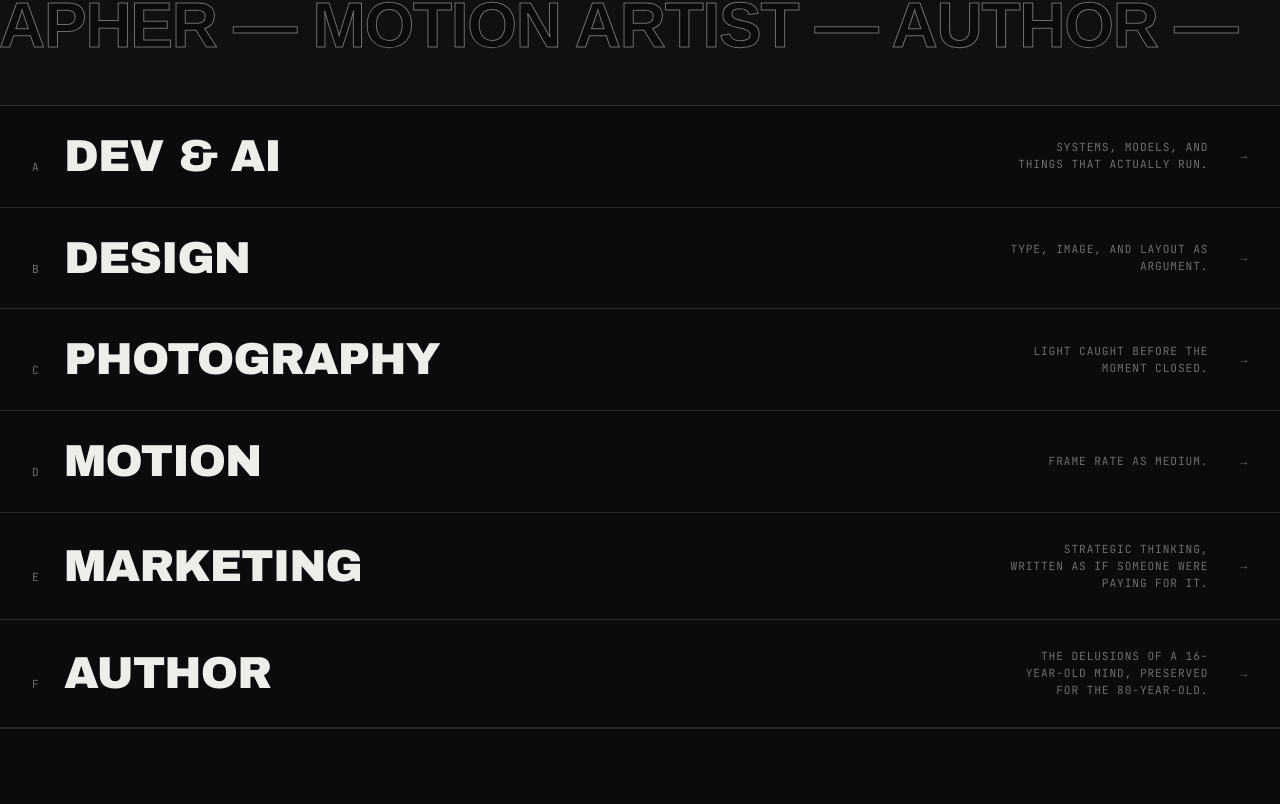
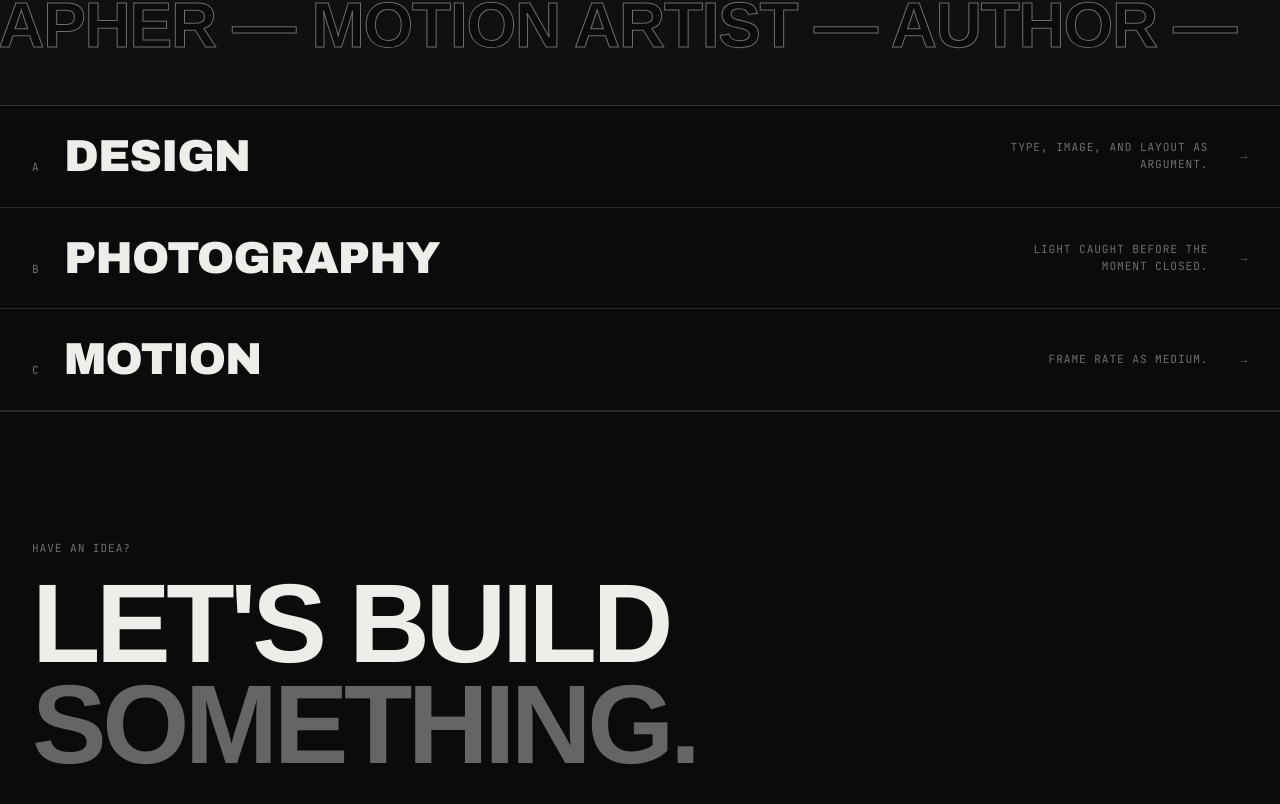
Before and after one commit to atharvgarg2010/Professional, a Next.js app in the folder portfolio/: page / in a window 1280 px wide. Shown: the part 896-1700 px from the top of the page. Built offline with nearby package versions, Linux system fonts and the light colour scheme.

Commit message:
Stable V1.3

```diff
--- a/portfolio/components/CategoryGrid.tsx
+++ b/portfolio/components/CategoryGrid.tsx
@@ -4,15 +4,15 @@ import Link from 'next/link';
 import { useState } from 'react';
 
 const categories = [
-  {
-    href:    '/dev',
-    slug:    'dev',
-    label:   'Dev & AI',
-    accent:  '#78ffb4',
-    bg:      '#0b1f14',
-    desc:    'Systems, models, and things that actually run.',
-    index:   'A',
-  },
+  // {
+  //   href:    '/dev',
+  //   slug:    'dev',
+  //   label:   'Dev & AI',
+  //   accent:  '#78ffb4',
+  //   bg:      '#0b1f14',
+  //   desc:    'Systems, models, and things that actually run.',
+  //   index:   'A',
+  // },
   {
     href:    '/design',
     slug:    'design',
@@ -20,7 +20,7 @@ const categories = [
     accent:  '#ff5a2b',
     bg:      '#1a0a06',
     desc:    'Type, image, and layout as argument.',
-    index:   'B',
+    index:   'A', // Updated index
   },
   {
     href:    '/photography',
@@ -29,7 +29,7 @@ const categories = [
     accent:  '#f2f2f2',
     bg:      '#0a0a0a',
     desc:    'Light caught before the moment closed.',
-    index:   'C',
+    index:   'B', // Updated index
   },
   {
     href:    '/motion',
@@ -38,26 +38,26 @@ const categories = [
     accent:  '#a678ff',
     bg:      '#140a1f',
     desc:    'Frame rate as medium.',
-    index:   'D',
+    index:   'C', // Updated index
   },
-  {
-    href:    '/marketing',
-    slug:    'marketing',
-    label:   'Marketing',
-    accent:  '#7ab8ff',
-    bg:      '#0a0f1a',
-    desc:    'Strategic thinking, written as if someone were paying for it.',
-    index:   'E',
-  },
-  {
-    href:    '/author',
-    slug:    'author',
-    label:   'Author',
-    accent:  '#e74c3c',
-    bg:      '#1a0503',
-    desc:    'The delusions of a 16-year-old mind, preserved for the 80-year-old.',
-    index:   'F',
-  },
+  // {
+  //   href:    '/marketing',
+  //   slug:    'marketing',
+  //   label:   'Marketing',
+  //   accent:  '#7ab8ff',
+  //   bg:      '#0a0f1a',
+  //   desc:    'Strategic thinking, written as if someone were paying for it.',
+  //   index:   'E',
+  // },
+  // {
+  //   href:    '/author',
+  //   slug:    'author',
+  //   label:   'Author',
+  //   accent:  '#e74c3c',
+  //   bg:      '#1a0503',
+  //   desc:    'The delusions of a 16-year-old mind, preserved for the 80-year-old.',
+  //   index:   'F',
+  // },
 ];
 
 export default function CategoryGrid() {
--- a/portfolio/components/Topbar.tsx
+++ b/portfolio/components/Topbar.tsx
@@ -5,12 +5,12 @@ import Link from 'next/link';
 import { usePathname } from 'next/navigation';
 
 const navLinks = [
-  { href: '/dev',          label: 'Dev & AI' },
+  // { href: '/dev',          label: 'Dev & AI' },
   { href: '/design',       label: 'Design' },
   { href: '/photography',  label: 'Photography' },
   { href: '/motion',       label: 'Motion' },
-  { href: '/marketing',    label: 'Marketing' },
-  { href: '/author',       label: 'Author' },
+  // { href: '/marketing',    label: 'Marketing' },
+  // { href: '/author',       label: 'Author' },
 ];
 
 function useClock() {
```
